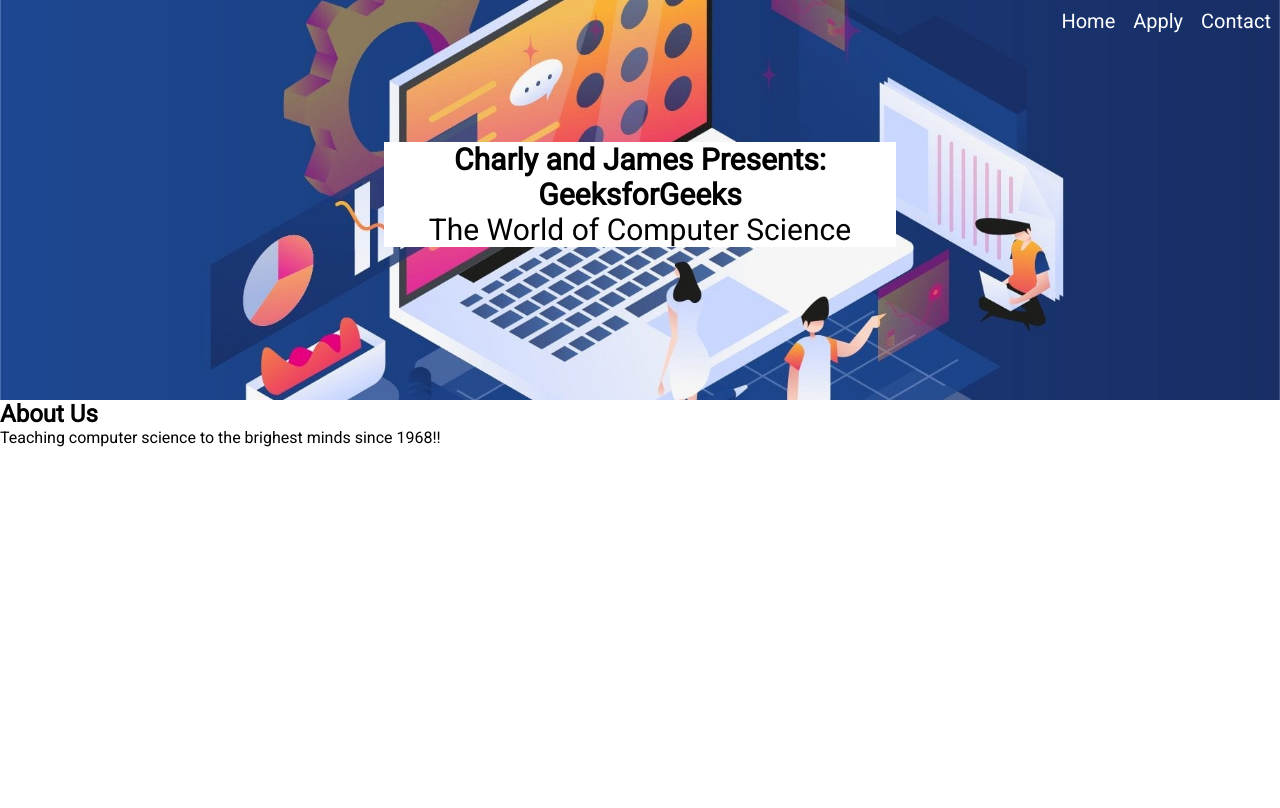
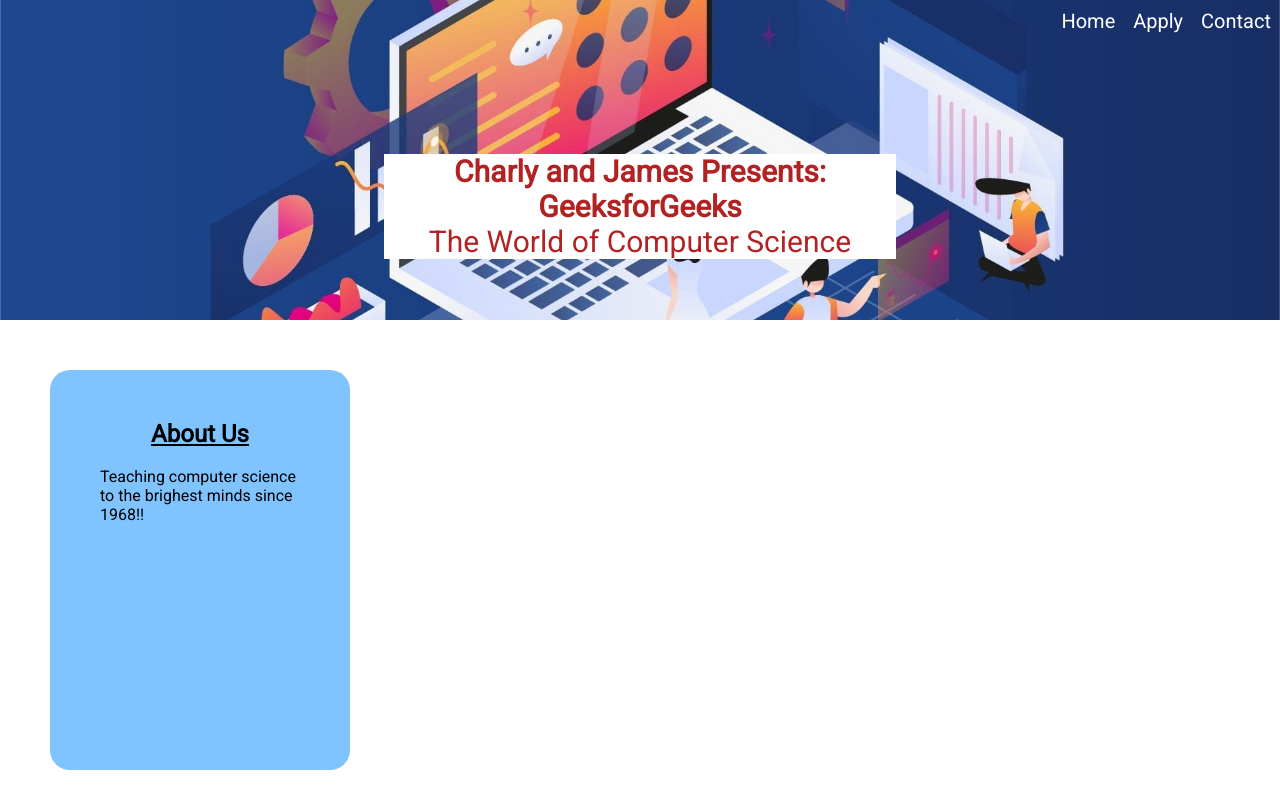
Before and after one commit to charlytheman/Version-control1, a plain HTML site: page index.html in a window 1280 px wide. Drawn offline with Linux system fonts and the light colour scheme.

Commit message:
Finalized styling and index.html

```diff
--- a/index.html
+++ b/index.html
@@ -33,8 +33,10 @@
 
 
 
+    <div class="card">
       <section>
         <h2>About Us</h2>
+        <br>
         <p>
           Teaching computer science to the brighest minds since 1968!!
         </p>
@@ -42,6 +44,7 @@
 
     </div>
 
+  </div>
 
 </body>
 
--- a/style.css
+++ b/style.css
@@ -11,7 +11,7 @@
     background-repeat: no-repeat;
     background-size: cover;
     background-position: center;
-    height: 50vh;
+    height: 40vh;
 }
 
 .navigation {
@@ -39,9 +39,24 @@
 .hero-image>p {
     text-align: center;
     font-size: 30px;
-    top: 25%;
+    top: 35%;
     left: 30%;
     position: relative;
     background-color: white;
     width: 40%;
+    color: firebrick;
 }
+
+.card {
+    margin: 50px;
+    padding: 50px;
+    width: 300px;
+    height: 400px;
+    background: #80c4ff;
+    border-radius: 20px;
+}
+
+section>h2 {
+    text-decoration: underline;
+    text-align: center;
+}
```
Lines whose indentation alone changed are shown as unchanged.
